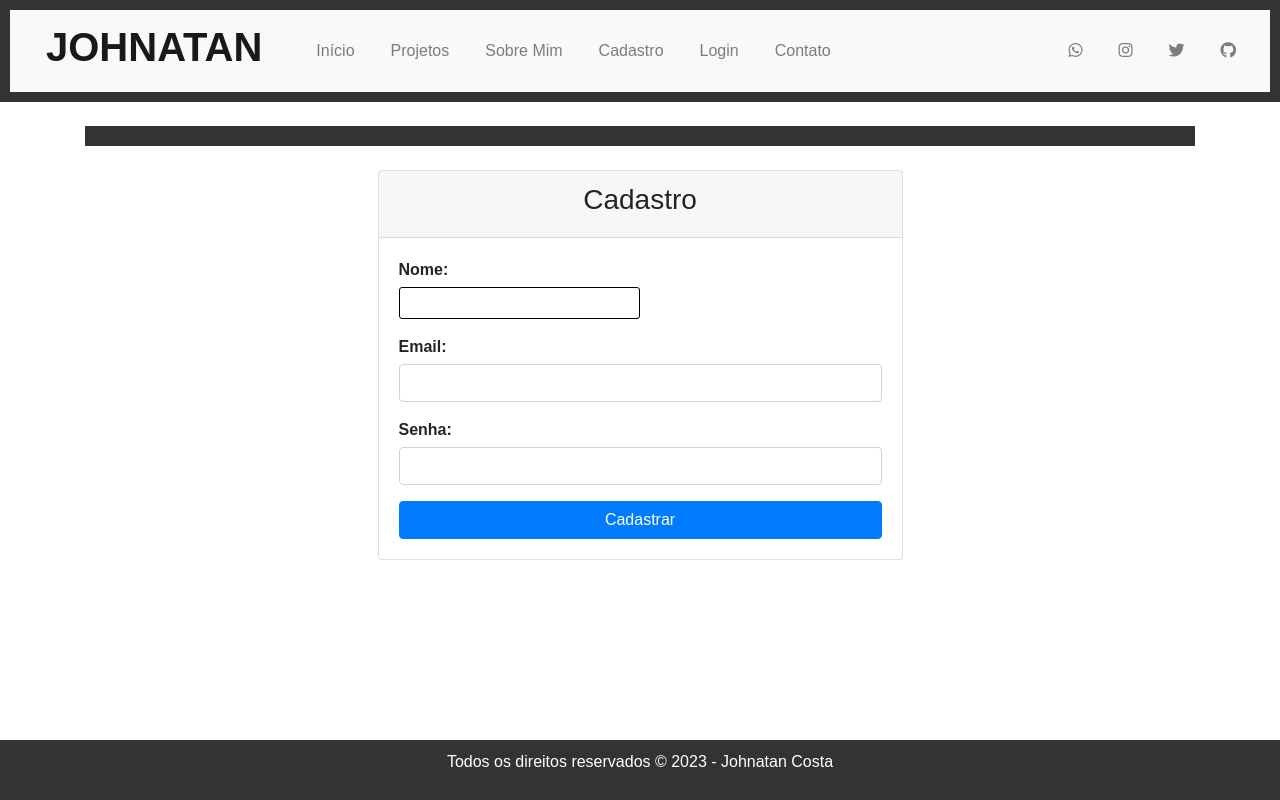
After one commit to JohnatanCsta/MEUPROJETO, a Flask app: page /cadastro in a window 1280 px wide. The commit adds this page. Run offline with Flask 3, Linux system fonts and the light colour scheme; some libraries are stand-ins or nearby versions.

Commit message:
16-08-2023

```diff
--- a/app/routes.py
+++ b/app/routes.py
@@ -26,10 +26,15 @@ def contato():
         db.session.commit()
 
     return render_template('contato.html', title = 'Contato', formulario = formulario, dados_formulario = dados_formulario)
+
 @app.route('/projetos')
 def projeto():
     return render_template('projeto.html', title ='Projetos')
 
-@app.route('/teste')
-def teste():
-    return render_template('teste.html', title = 'Teste')
+@app.route('/cadastro')
+def cadastro():
+    return render_template('cadastro.html', title = 'Cadastro')
+
+@app.route('/login')
+def login():
+    return render_template('login.html', title = 'Login')
--- a/app/templates/base.html
+++ b/app/templates/base.html
@@ -17,13 +17,13 @@
       margin-left: auto;
     }
     .navbar-nav .nav-item .nav-link {
-      border: 1px solid black;
+      border: 0px solid black;
       border-radius: 5px;
       padding: 5px 15px;
       margin: 3px; /* Adicione margem para separar os botões */
     }
     .navbar-nav .nav-item .nav-link:hover {
-      background-color: black;
+      background-color: rgb(48, 48, 48);
       color: white;
     }
   </style>
@@ -50,6 +50,12 @@
             <a class="nav-link" href="/sobre">Sobre Mim</a>
           </li>
           <li class="nav-item">
+            <a class="nav-link" href="/cadastro">Cadastro</a>
+          </li>
+          <li class="nav-item">
+            <a class="nav-link" href="/login">Login</a>
+          </li>
+          <li class="nav-item">
             <a class="nav-link" href="/contato">Contato</a>
           </li>
         </ul>
@@ -64,7 +70,7 @@
             <a class="nav-link" href="https://www.twitter.com" target="_blank"><i class="fab fa-twitter"></i></a>
           </li>
           <li class="nav-item">
-            <a class="nav-link" href="https://www.github.com" target="_blank"><i class="fab fa-github"></i></a>
+            <a class="nav-link" href="" target="_blank"><i class="fab fa-github"></i></a>
           </li>
         </ul>
       </div>
--- /dev/null
+++ b/app/templates/cadastro.html
@@ -0,0 +1,41 @@
+{% extends 'base.html' %}
+
+{% block conteudo %}
+
+<title>Cadastro - Seu Site</title>
+</head>
+<body>
+  <header>
+    <!-- Cabeçalho do site, se necessário -->
+  </header>
+
+  <div class="container mt-4">
+    <div class="row justify-content-center">
+      <div class="col-md-6">
+        <div class="card">
+          <div class="card-header">
+            <h3 class="text-center">Cadastro</h3>
+          </div>
+          <div class="card-body">
+            <form>
+              <div class="form-group">
+                <label for="nome">Nome:</label>
+                <input type="text" class="form-control" id="nome" name="nome" required>
+              </div>
+              <div class="form-group">
+                <label for="email">Email:</label>
+                <input type="email" class="form-control" id="email" name="email" required>
+              </div>
+              <div class="form-group">
+                <label for="senha">Senha:</label>
+                <input type="password" class="form-control" id="senha" name="senha" required>
+              </div>
+              <button type="submit" class="btn btn-primary btn-block">Cadastrar</button>
+            </form>
+          </div>
+        </div>
+      </div>
+    </div>
+  </div>
+
+  {% endblock %}
```
Also changed, not shown: app/templates/login.html (added, +35 -0 lines).
